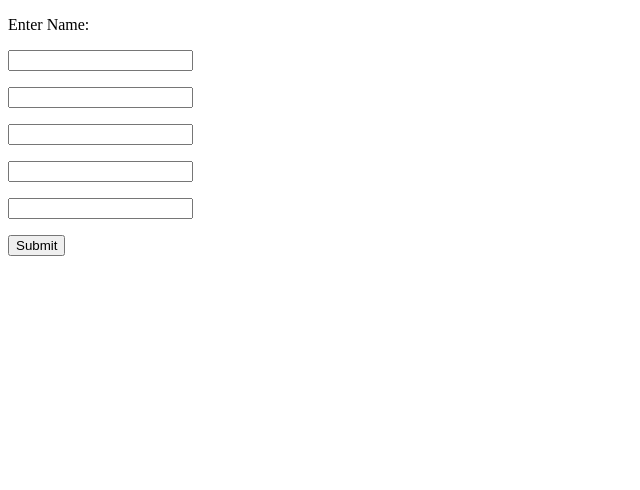
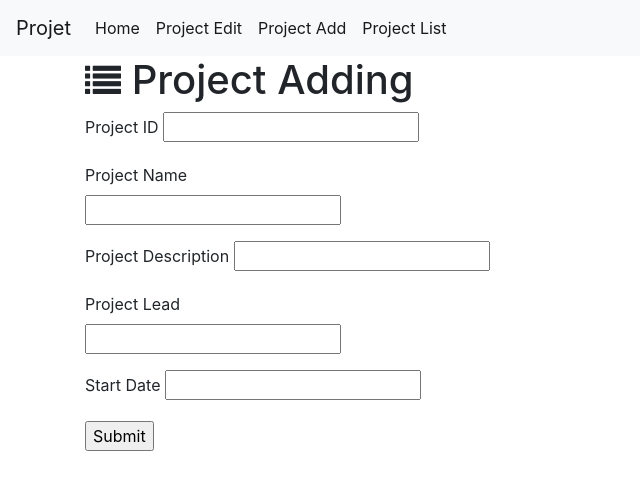
Before and after one commit to aw-0/projet, a Flask app: template flaskr/templates/projectAdd.html in a window 1280 px wide. Shown: the top 490 px of the page, without its empty margins (0-640 px from the left). Run offline with Flask 2, Linux system fonts and the light colour scheme; the template is opened without the code that fills it, so the values that code supplies are empty; some libraries are stand-ins or nearby versions.

Commit message:
Wednesday Class
- Added frontend UI for ProjectAdd
- Began work on fixing ProjectAll

```diff
--- a/flaskr/app.py
+++ b/flaskr/app.py
@@ -1,12 +1,12 @@
 from flask import Flask, request, jsonify, render_template, url_for, redirect
+from jinja2 import Template, FileSystemLoader, Environment
 from models import *
 from services import *
 
-app = Flask(__name__)
+app = Flask(__name__, static_folder='static')
 
-# @app.route("/")
-# def hello():
-#     return "Hello World!"
+templateLoader = FileSystemLoader("/Users/andrew/Desktop/Coding/CoderSchool/Projet-main/flaskr/templates")
+env = Environment(loader=templateLoader)
 
 @app.route("/example1")
 def example1():
@@ -21,13 +21,30 @@ def example1Post():
     user = request.form['nm']
     return redirect(url_for('example1PostReturn',name=user))
 
-@app.route('/projectAdd')
-def project_add():
-    return render_template('projectAdd.html')
+@app.route("/home")
+def home():
+    template = env.get_template('home.html')
+    return template.render(userContext="Andrew")
+
+@app.route("/projectAdd")
+def projectAdd():
+    template = env.get_template('projectAdd.html')
+    return template.render(userContext="Andrew")
+
+@app.route("/projectEdit")
+def projectEdit():
+    template = env.get_template('projectEdit.html')
+    return template.render(userContext="Andrew")
+
+@app.route("/projectList")
+def projectList():
+    template = env.get_template('projectList.html')
+    return template.render(userContext="Andrew")
 
 @app.route("/projectAddPostReturn/<ID>/<projectName>")
 def projectAddPostReturn(ID, projectName):
-    return f"{projectName} is created successfully."
+    tm = Template("{{ projectName }} is created successfully.")
+    return tm.render(projectName=projectName)
 
 @app.route("/projectAddPost", methods=["POST"])
 def projectAddPost():
--- /dev/null
+++ b/flaskr/templates/homeBase.html
@@ -0,0 +1,48 @@
+<!DOCTYPE html>
+<html lang="en">
+<head>
+    <!-- Required meta tags -->
+    <meta charset="utf-8">
+    <meta name="viewport" content="width=device-width, initial-scale=1, shrink-to-fit=no">
+
+    <!-- Bootstrap CSS -->
+    <link rel="stylesheet" href="https://stackpath.bootstrapcdn.com/bootstrap/4.5.2/css/bootstrap.min.css" integrity="sha384-JcKb8q3iqJ61gNV9KGb8thSsNjpSL0n8PARn9HuZOnIxN0hoP+VmmDGMN5t9UJ0Z" crossorigin="anonymous">
+    <link rel="stylesheet" href="https://cdnjs.cloudflare.com/ajax/libs/font-awesome/4.7.0/css/font-awesome.min.css">
+
+    <title>{% block title %}{% endblock %}</title>
+</head>
+<body>
+    <nav class="navbar navbar-expand-lg navbar-light bg-light">
+        <a class="navbar-brand" href="#">Projet</a>
+        <button class="navbar-toggler" type="button" data-toggle="collapse" data-target="#navbarSupportedContent" aria-controls="navbarSupportedContent" aria-expanded="false" aria-label="Toggle navigation">
+            <span class="navbar-toggler-icon"></span>
+        </button>
+
+        <div class="collapse navbar-collapse" id="navbarSupportedContent">
+            <ul class="navbar-nav mr-auto">
+            <li class="nav-item active">
+                <a class="nav-link" href="/home">Home</a>
+            </li>
+            <li class="nav-item active">
+                <a class="nav-link" href="/projectEdit">Project Edit</a>
+            </li>
+            <li class="nav-item active">
+                <a class="nav-link" href="/projectAdd">Project Add</a>
+            </li>
+            <li class="nav-item active">
+                <a class="nav-link" href="/projectList">Project List</a>
+            </li>
+        </ul>
+
+        </div>
+    </nav>
+    {% block content%}
+    {% endblock %}
+
+    <!-- Optional JavaScript -->
+    <!-- jQuery first, then Popper.js, then Bootstrap JS -->
+    <script src="https://code.jquery.com/jquery-3.5.1.slim.min.js" integrity="sha384-DfXdz2htPH0lsSSs5nCTpuj/zy4C+OGpamoFVy38MVBnE+IbbVYUew+OrCXaRkfj" crossorigin="anonymous"></script>
+    <script src="https://cdn.jsdelivr.net/npm/popper.js@1.16.1/dist/umd/popper.min.js" integrity="sha384-9/reFTGAW83EW2RDu2S0VKaIzap3H66lZH81PoYlFhbGU+6BZp6G7niu735Sk7lN" crossorigin="anonymous"></script>
+    <script src="https://stackpath.bootstrapcdn.com/bootstrap/4.5.2/js/bootstrap.min.js" integrity="sha384-B4gt1jrGC7Jh4AgTPSdUtOBvfO8shuf57BaghqFfPlYxofvL8/KUEfYiJOMMV+rV" crossorigin="anonymous"></script>
+    </body>
+</html>
--- a/flaskr/templates/projectAdd.html
+++ b/flaskr/templates/projectAdd.html
@@ -1,23 +1,63 @@
-<!DOCTYPE html>
-<html>
-<!-- <head>
-<title>Python Webpage</title>
-</head>
-<body>
-    <h1>Welcome to our Python Webpage!</h1>
-</body>
-</html> -->
+{% extends 'homeBase.html' %}
+
+{% block title%}Home Page{% endblock %}
+
+{% block content %}
+<!--<p>My Context: {{userContext}}</p>-->
+<div class="container">
+    <h1><i class="fa fa-list" style="font-size:36px;"></i> Project Adding</h1>
+</div>
+<form action = "http://localhost:5000/projectAddPost" method = "post" enctype="multipart/form-data">
+    <div class="container">
+        <div class="row">
+            <div class="col-md-4 col-lg-4">
+                <div class="form-group">
+                        <label for="ID">Project ID</label>
+                        <input type = "ID" name = "ID" />
+                </div>
+            </div>
+        </div>
+        <div class="row">
+            <div class="col-md-4 col-lg-4">
+                <div class="form-group">
+                        <label for="ProjectName">Project Name</label>
+                        <input type = "Project Name" name = "ProjectName" />
+                </div>
+            </div>
+        </div>
+        <div class="row">
+            <div class="col-md-6 col-lg-6">
+                <div class="form-group">
+                        <label for="Project Description">Project Description</label>
+                        <input type = "Project Description" name = "ProjectDescription" />
+                </div>
+            </div>
+        </div>
+        <div class="row">
+            <div class="col-md-4 col-lg-4">
+                <div class="form-group">
+                        <label for="Project Lead">Project Lead</label>
+                        <input type = "Project Lead" name = "ProjectLead" />
+                </div>
+            </div>
+        </div>
+        <div class="row">
+            <div class="col-md-4 col-lg-4">
+                <div class="form-group">
+                        <label for="Start Date">Start Date</label>
+                        <input type = "Start Date" name = "StartDate" />
+                </div>
+            </div>
+        </div>
+        <div class="row">
+            <div class="col-md-4 col-lg-4">
+                <div class="form-group">
+                        <input type = "submit" name = "Submit" />
+                </div>
+            </div>
+        </div>
+    </div>
+</form>
 
 
-<body>
-    <form action = "http://localhost:5000/projectAddPost" method = "post">
-        <p>Enter Name:</p>
-        <p><input type = "ID" name = "ID" /></p>
-        <p><input type = "Project Name" name = "ProjectName" /></p>
-        <p><input type = "Project Description" name = "ProjectDescription" /></p>
-        <p><input type = "Project Lead" name = "ProjectLead" /></p>
-        <p><input type = "Start Date" name = "StartDate" /></p>
-        <p><input type = "submit" value = "Submit" /></p>
-    </form>
-</body>
-</html>
+{% endblock %}
```
Also changed, not shown: flaskr/models.py (+11 -4 lines), flaskr/templates/example1.html (deleted, +0 -19 lines), flaskr/templates/home.html (added, +20 -0 lines), flaskr/templates/projectEdit.html (added, +15 -0 lines), flaskr/templates/projectList.html (added, +15 -0 lines), flaskr/Project.db, flaskr/Project1.db (added), 1 other file.
